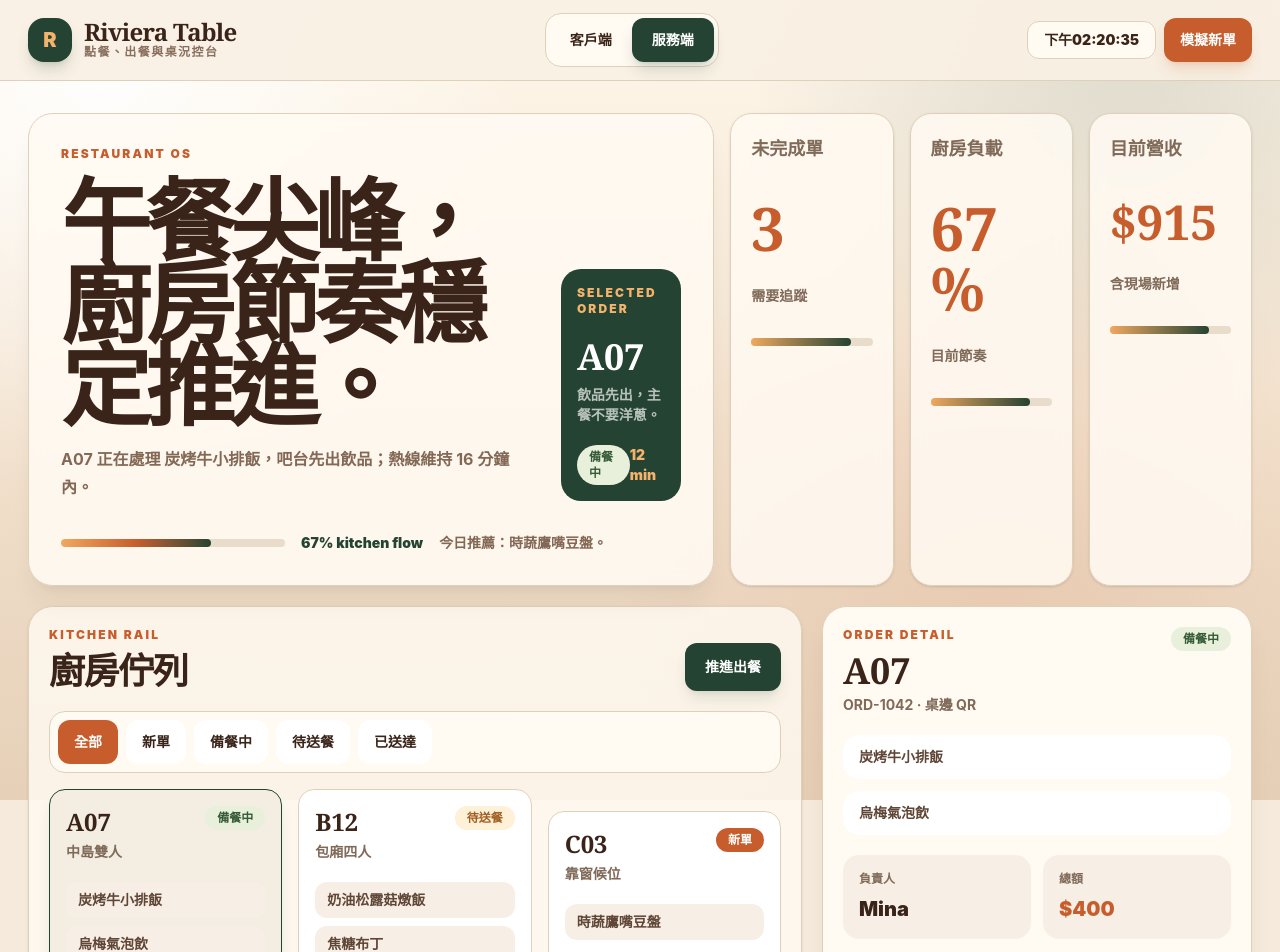
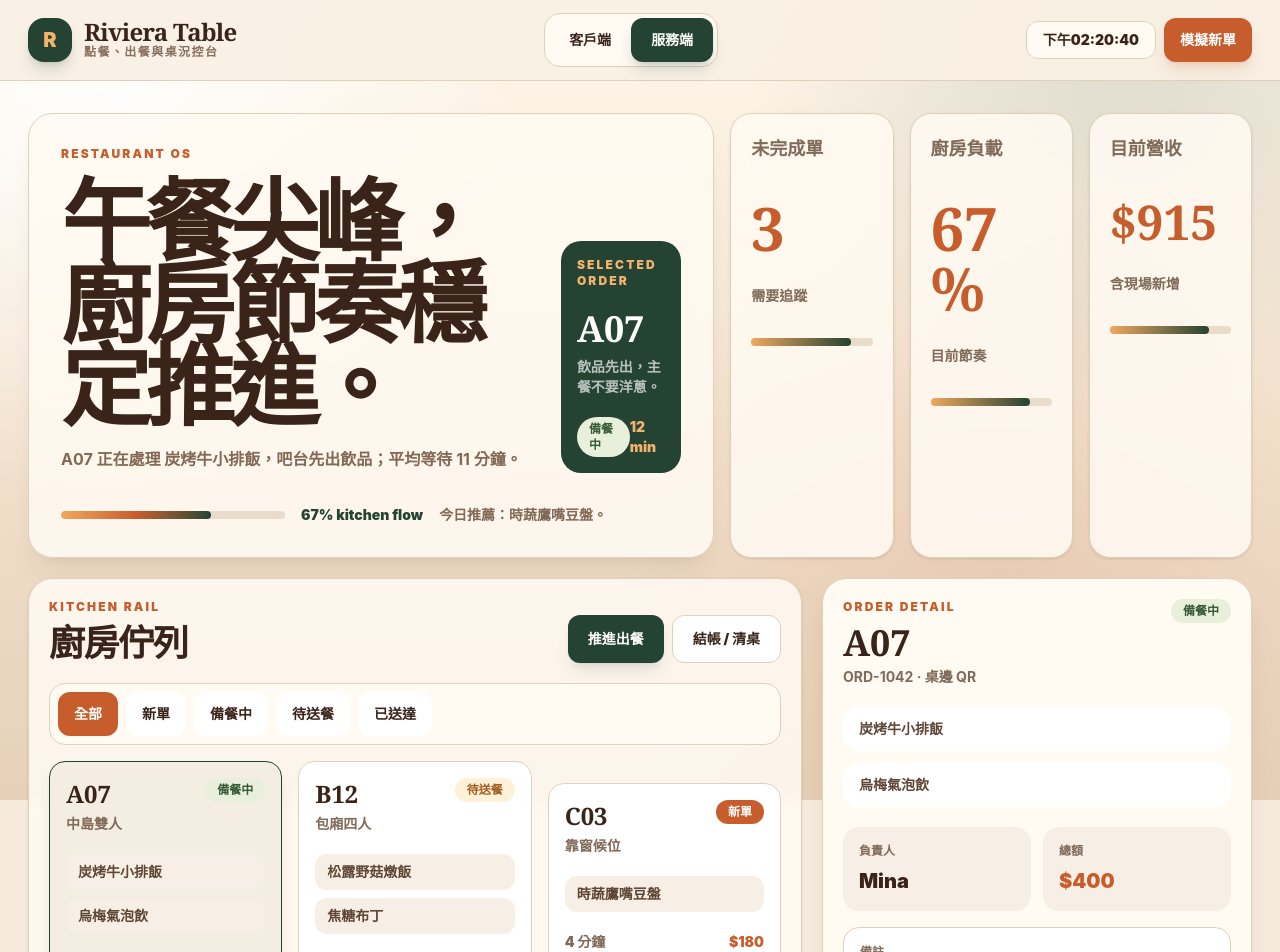
Before and after one commit to QingyuJin/qingyu-web-studio, a React (Vite) app: page /restaurant-ordering in a window 1280 px wide. Shown: the top 952 px of the page. Built offline with nearby package versions, Linux system fonts and the light colour scheme.

Commit message:
style: polish restaurant ordering demo

```diff
--- a/src/RestaurantOrdering.jsx
+++ b/src/RestaurantOrdering.jsx
@@ -1,4 +1,4 @@
-import { useMemo, useState } from "react"
+import { useEffect, useState } from "react"
 import { Link } from "react-router-dom"
 
 const MODES = ["客戶端", "服務端"]
@@ -13,18 +13,18 @@ const menuItems = [
     station: "熱線",
     time: "14 min",
     note: "範例圖片",
-    color: "from-[#d9c4a7] via-[#f4eadb] to-[#fffaf2]",
+    color: "from-[#d8c2a4] via-[#f5ead8] to-[#fffaf2]",
     tags: ["人氣", "可加飯"],
   },
   {
     id: "m2",
-    name: "奶油松露菇燉飯",
+    name: "松露野菇燉飯",
     price: 240,
     category: "主餐",
     station: "冷台",
     time: "12 min",
     note: "範例圖片",
-    color: "from-[#c9d5bc] via-[#f0ead7] to-[#fffaf2]",
+    color: "from-[#becfaf] via-[#eee7d3] to-[#fffaf2]",
     tags: ["素食", "濃郁"],
   },
   {
@@ -35,7 +35,7 @@ const menuItems = [
     station: "吧台",
     time: "4 min",
     note: "空圖片",
-    color: "from-[#d6e0dd] via-[#f2eee0] to-[#fffaf2]",
+    color: "from-[#cfdeda] via-[#f1eadc] to-[#fffaf2]",
     tags: ["冰飲", "先出"],
   },
   {
@@ -46,7 +46,7 @@ const menuItems = [
     station: "甜點",
     time: "6 min",
     note: "空圖片",
-    color: "from-[#e3b98d] via-[#f5dfc2] to-[#fffaf2]",
+    color: "from-[#e4b889] via-[#f6dfc0] to-[#fffaf2]",
     tags: ["飯後", "限量"],
   },
   {
@@ -57,7 +57,7 @@ const menuItems = [
     station: "冷台",
     time: "9 min",
     note: "範例圖片",
-    color: "from-[#bccda8] via-[#efe8d2] to-[#fffaf2]",
+    color: "from-[#b8caa3] via-[#eee6d1] to-[#fffaf2]",
     tags: ["清爽", "分享"],
   },
   {
@@ -68,7 +68,7 @@ const menuItems = [
     station: "炸台",
     time: "8 min",
     note: "空圖片",
-    color: "from-[#e0b46e] via-[#f7e3bb] to-[#fffaf2]",
+    color: "from-[#dfb06c] via-[#f7e2bb] to-[#fffaf2]",
     tags: ["小食", "熱賣"],
   },
 ]
@@ -92,7 +92,7 @@ const initialOrders = [
     guest: "包廂四人",
     status: "待送餐",
     channel: "服務員代點",
-    items: ["奶油松露菇燉飯", "焦糖布丁"],
+    items: ["松露野菇燉飯", "焦糖布丁"],
     total: 335,
     minutes: 18,
     staff: "Kai",
@@ -128,6 +128,14 @@ const stations = [
   ["甜點", 46, "飯後節奏"],
 ]
 
+function getTime() {
+  return new Intl.DateTimeFormat("zh-TW", {
+    hour: "2-digit",
+    minute: "2-digit",
+    second: "2-digit",
+  }).format(new Date())
+}
+
 function money(value) {
   return `$${value.toLocaleString("en-US")}`
 }
@@ -146,6 +154,10 @@ function statusTone(status) {
 
 function StatusBadge({ children }) {
   return <span className={`rounded-full px-3 py-1 text-xs font-black ${statusTone(children)}`}>{children}</span>
+}
+
+function ShellCard({ children, className = "" }) {
+  return <section className={`rounded-[1.55rem] border border-[#dfd0bc] bg-[#fffaf2]/88 shadow-sm backdrop-blur ${className}`}>{children}</section>
 }
 
 function Header({ mode, setMode, time, onAddOrder }) {
@@ -198,13 +210,24 @@ function Header({ mode, setMode, time, onAddOrder }) {
   )
 }
 
+function ToastBar({ message }) {
+  if (!message) return null
+
+  return (
+    <div className="fixed bottom-5 left-1/2 z-50 w-[min(92vw,520px)] -translate-x-1/2 rounded-2xl border border-[#dfd0bc] bg-[#244332] px-5 py-4 text-sm font-black text-white shadow-2xl shadow-[#244332]/25">
+      {message}
+    </div>
+  )
+}
+
 function HeroStatus({ orders, revenue, selectedOrder }) {
   const openOrders = orders.filter((order) => order.status !== "已送達").length
   const kitchenLoad = Math.min(99, orders.filter((order) => order.status === "備餐中").length * 13 + 54)
+  const avgWait = Math.round(orders.reduce((sum, order) => sum + order.minutes, 0) / Math.max(orders.length, 1))
 
   return (
     <section className="grid gap-4 xl:grid-cols-[1.25fr_0.95fr]">
-      <article className="overflow-hidden rounded-[1.55rem] border border-[#dfd0bc] bg-[#fffaf2]/90 p-6 shadow-xl shadow-[#3a2419]/6 backdrop-blur md:p-8">
+      <ShellCard className="overflow-hidden p-6 shadow-xl shadow-[#3a2419]/6 md:p-8">
         <div className="flex flex-col gap-7 lg:flex-row lg:items-end lg:justify-between">
           <div>
             <p className="text-xs font-black uppercase tracking-[0.18em] text-[#c75d2c]">Restaurant OS</p>
@@ -212,13 +235,13 @@ function HeroStatus({ orders, revenue, selectedOrder }) {
               午餐尖峰，廚房節奏穩定推進。
             </h1>
             <p className="mt-5 max-w-2xl text-sm font-bold leading-7 text-[#836855] md:text-base">
-              {selectedOrder.table} 正在處理 {selectedOrder.items[0]}，吧台先出飲品；熱線維持 16 分鐘內。
+              {selectedOrder.table} 正在處理 {selectedOrder.items[0]}，吧台先出飲品；平均等待 {avgWait} 分鐘。
             </p>
           </div>
           <div className="rounded-[1.25rem] bg-[#244332] p-4 text-white md:min-w-72">
             <p className="text-xs font-black uppercase tracking-[0.18em] text-[#f4b36d]">Selected Order</p>
             <p className="mt-5 font-serif text-4xl font-black">{selectedOrder.table}</p>
-            <p className="mt-2 text-sm font-bold text-white/68">{selectedOrder.note}</p>
+            <p className="mt-2 line-clamp-2 text-sm font-bold text-white/68">{selectedOrder.note}</p>
             <div className="mt-5 flex items-center justify-between">
               <StatusBadge>{selectedOrder.status}</StatusBadge>
               <span className="text-sm font-black text-[#f4b36d]">{selectedOrder.minutes} min</span>
@@ -232,7 +255,7 @@ function HeroStatus({ orders, revenue, selectedOrder }) {
           <p className="text-sm font-black text-[#244332]">{kitchenLoad}% kitchen flow</p>
           <p className="text-sm font-bold text-[#836855]">今日推薦：時蔬鷹嘴豆盤。</p>
         </div>
-      </article>
+      </ShellCard>
 
       <div className="grid gap-4 sm:grid-cols-3 xl:grid-cols-3">
         <Kpi title="未完成單" value={openOrders} note="需要追蹤" />
@@ -243,11 +266,11 @@ function HeroStatus({ orders, revenue, selectedOrder }) {
   )
 }
 
-function Kpi({ title, value, note, money = false }) {
+function Kpi({ title, value, note, money: moneyStyle = false }) {
   return (
     <article className="rounded-[1.35rem] border border-[#dfd0bc] bg-[#fffaf2]/88 p-5 shadow-sm backdrop-blur">
       <p className="font-serif text-lg font-black text-[#806a59]">{title}</p>
-      <p className={`mt-9 font-serif font-black leading-none text-[#c75d2c] ${money ? "text-5xl" : "text-6xl"}`}>{value}</p>
+      <p className={`mt-9 font-serif font-black leading-none text-[#c75d2c] ${moneyStyle ? "text-5xl" : "text-6xl"}`}>{value}</p>
       <p className="mt-7 text-sm font-black text-[#806a59]">{note}</p>
       <div className="mt-8 h-2 rounded-full bg-[#e9dccb]">
         <div className="h-full w-[82%] rounded-full bg-gradient-to-r from-[#f0a85f] to-[#244332]" />
@@ -256,8 +279,23 @@ function Kpi({ title, value, note, money = false }) {
   )
 }
 
+function QuantityControl({ value, onMinus, onPlus }) {
+  return (
+    <div className="flex items-center gap-2">
+      <button type="button" onClick={onMinus} className="grid h-8 w-8 place-items-center rounded-full border border-[#dfd0bc] bg-white text-sm font-black text-[#3a2419]">
+        -
+      </button>
+      <span className="w-5 text-center text-sm font-black text-[#3a2419]">{value}</span>
+      <button type="button" onClick={onPlus} className="grid h-8 w-8 place-items-center rounded-full bg-[#244332] text-sm font-black text-white">
+        +
+      </button>
+    </div>
+  )
+}
+
 function ClientView({ cart, setCart, submitted, onSubmit }) {
   const [category, setCategory] = useState("全部")
+  const [diningNote, setDiningNote] = useState("飲品先出，主餐正常。")
   const total = cart.reduce((sum, item) => sum + item.price * item.qty, 0)
   const visibleMenu = category === "全部" ? menuItems : menuItems.filter((item) => item.category === category || item.station === category)
   const categories = ["全部", "主餐", "飲品", "甜點", "熱線", "吧台"]
@@ -270,9 +308,17 @@ function ClientView({ cart, setCart, submitted, onSubmit }) {
     })
   }
 
+  function decreaseItem(item) {
+    setCart((current) =>
+      current
+        .map((entry) => (entry.id === item.id ? { ...entry, qty: entry.qty - 1 } : entry))
+        .filter((entry) => entry.qty > 0)
+    )
+  }
+
   return (
-    <section className="grid gap-5 xl:grid-cols-[1fr_390px]">
-      <div className="rounded-[1.55rem] border border-[#dfd0bc] bg-[#fffaf2]/82 p-5 shadow-sm">
+    <section className="grid gap-5 xl:grid-cols-[1fr_400px]">
+      <ShellCard className="p-5">
         <div className="flex flex-col gap-4 md:flex-row md:items-end md:justify-between">
           <div>
             <p className="text-xs font-black uppercase tracking-[0.18em] text-[#c75d2c]">Customer Menu</p>
@@ -297,8 +343,8 @@ function ClientView({ cart, setCart, submitted, onSubmit }) {
         <div className="mt-5 grid gap-4 md:grid-cols-2">
           {visibleMenu.map((item) => (
             <article key={item.id} className="rounded-[1.25rem] border border-[#dfd0bc] bg-white p-4 shadow-sm">
-              <div className={`grid aspect-[4/2.4] place-items-center rounded-2xl bg-gradient-to-br ${item.color}`}>
-                <div className="rounded-full bg-white/65 px-4 py-2 text-sm font-black text-[#806a59]">{item.note}</div>
+              <div className={`grid aspect-[4/2.35] place-items-center rounded-2xl bg-gradient-to-br ${item.color}`}>
+                <div className="rounded-full bg-white/70 px-4 py-2 text-sm font-black text-[#806a59]">{item.note}</div>
               </div>
               <div className="mt-4 flex items-start justify-between gap-3">
                 <div>
@@ -322,7 +368,7 @@ function ClientView({ cart, setCart, submitted, onSubmit }) {
             </article>
           ))}
         </div>
-      </div>
+      </ShellCard>
 
       <aside className="rounded-[1.55rem] border border-[#dfd0bc] bg-[#fffaf2] p-5 shadow-xl shadow-[#3a2419]/8">
         <p className="text-xs font-black uppercase tracking-[0.18em] text-[#c75d2c]">Cart</p>
@@ -333,23 +379,39 @@ function ClientView({ cart, setCart, submitted, onSubmit }) {
             <div className="rounded-2xl bg-[#f7efe5] p-4 text-sm font-bold text-[#806a59]">尚未加入餐點。</div>
           ) : (
             cart.map((item) => (
-              <div key={item.id} className="flex items-center justify-between rounded-2xl bg-white px-4 py-3">
+              <div key={item.id} className="rounded-2xl bg-white px-4 py-3">
+                <div className="flex items-center justify-between gap-3">
                   <div>
                     <p className="text-sm font-black text-[#3a2419]">{item.name}</p>
-                  <p className="text-xs font-bold text-[#806a59]">x {item.qty} · {item.station}</p>
+                    <p className="text-xs font-bold text-[#806a59]">
+                      {item.station} · ${item.price}
+                    </p>
                   </div>
                   <p className="font-black text-[#c75d2c]">${item.price * item.qty}</p>
+                </div>
+                <div className="mt-3 flex items-center justify-between">
+                  <QuantityControl value={item.qty} onMinus={() => decreaseItem(item)} onPlus={() => addItem(item)} />
+                  <span className="text-xs font-black text-[#806a59]">{item.time}</span>
+                </div>
               </div>
             ))
           )}
         </div>
+        <label className="mt-4 block">
+          <span className="text-xs font-black text-[#806a59]">桌邊備註</span>
+          <textarea
+            value={diningNote}
+            onChange={(event) => setDiningNote(event.target.value)}
+            className="mt-2 min-h-20 w-full rounded-2xl border border-[#dfd0bc] bg-white px-4 py-3 text-sm font-bold text-[#3a2419] outline-none focus:border-[#244332]"
+          />
+        </label>
         <div className="mt-5 flex items-center justify-between border-t border-[#dfd0bc] pt-5">
           <span className="text-sm font-black text-[#806a59]">小計</span>
           <span className="font-serif text-4xl font-black text-[#3a2419]">{money(total)}</span>
         </div>
         <button
           type="button"
-          onClick={onSubmit}
+          onClick={() => onSubmit(diningNote)}
           disabled={cart.length === 0}
           className="mt-5 min-h-12 w-full rounded-xl bg-[#c75d2c] text-sm font-black text-white shadow-lg shadow-[#c75d2c]/14 disabled:opacity-50"
         >
@@ -360,23 +422,28 @@ function ClientView({ cart, setCart, submitted, onSubmit }) {
   )
 }
 
-function ServiceView({ orders, selectedId, setSelectedId, onAdvance }) {
+function ServiceView({ orders, selectedId, setSelectedId, onAdvance, onSettle }) {
   const [filter, setFilter] = useState("全部")
   const shown = filter === "全部" ? orders : orders.filter((order) => order.status === filter)
-  const selected = orders.find((order) => order.id === selectedId) || orders[0]
+  const selected = orders.find((order) => order.id === selectedId) || orders[0] || initialOrders[0]
 
   return (
     <section className="grid gap-5 xl:grid-cols-[1fr_430px]">
       <div className="grid gap-5">
-        <div className="rounded-[1.55rem] border border-[#dfd0bc] bg-[#fffaf2]/82 p-5 shadow-sm">
+        <ShellCard className="p-5">
           <div className="flex flex-col gap-4 md:flex-row md:items-end md:justify-between">
             <div>
               <p className="text-xs font-black uppercase tracking-[0.18em] text-[#c75d2c]">Kitchen Rail</p>
               <h2 className="mt-2 font-serif text-4xl font-black tracking-[-0.04em] text-[#3a2419]">廚房佇列</h2>
             </div>
+            <div className="flex flex-col gap-2 sm:flex-row">
               <button type="button" onClick={onAdvance} className="min-h-12 rounded-xl bg-[#244332] px-5 text-sm font-black text-white shadow-lg shadow-[#244332]/12">
                 推進出餐
               </button>
+              <button type="button" onClick={onSettle} className="min-h-12 rounded-xl border border-[#dfd0bc] bg-white px-5 text-sm font-black text-[#3a2419]">
+                結帳 / 清桌
+              </button>
+            </div>
           </div>
 
           <div className="mt-5 flex gap-2 overflow-x-auto rounded-2xl border border-[#dfd0bc] bg-[#fffaf2] p-2">
@@ -393,7 +460,7 @@ function ServiceView({ orders, selectedId, setSelectedId, onAdvance }) {
           </div>
 
           <div className="mt-4 grid gap-4 md:grid-cols-2 xl:grid-cols-3">
-            {shown.map((order) => (
+            {shown.length > 0 ? shown.map((order) => (
               <button key={order.id} type="button" onClick={() => setSelectedId(order.id)} className="text-left">
                 <article className={`rounded-2xl border p-4 transition hover:-translate-y-0.5 ${selected.id === order.id ? "border-[#244332] bg-[#f3eee1] shadow-lg shadow-[#244332]/10" : "border-[#dfd0bc] bg-white"}`}>
                   <div className="flex items-start justify-between gap-3">
@@ -416,9 +483,13 @@ function ServiceView({ orders, selectedId, setSelectedId, onAdvance }) {
                   </div>
                 </article>
               </button>
-            ))}
+            )) : (
+              <div className="rounded-2xl border border-dashed border-[#dfd0bc] bg-white/70 p-6 text-sm font-black text-[#806a59] md:col-span-2 xl:col-span-3">
+                目前沒有符合篩選的訂單。可以切換狀態，或用「模擬新單」新增一筆。
               </div>
+            )}
           </div>
+        </ShellCard>
 
         <StationLoad />
       </div>
@@ -433,7 +504,7 @@ function ServiceView({ orders, selectedId, setSelectedId, onAdvance }) {
 
 function StationLoad() {
   return (
-    <section className="rounded-[1.55rem] border border-[#dfd0bc] bg-[#fffaf2]/82 p-5 shadow-sm">
+    <ShellCard className="p-5">
       <p className="text-xs font-black uppercase tracking-[0.18em] text-[#c75d2c]">Station Load</p>
       <h2 className="mt-2 font-serif text-3xl font-black text-[#3a2419]">出餐站別</h2>
       <div className="mt-5 grid gap-4 md:grid-cols-4">
@@ -448,7 +519,7 @@ function StationLoad() {
           </div>
         ))}
       </div>
-    </section>
+    </ShellCard>
   )
 }
 
@@ -459,7 +530,9 @@ function OrderDetail({ order }) {
         <div>
           <p className="text-xs font-black uppercase tracking-[0.18em] text-[#c75d2c]">Order Detail</p>
           <h2 className="mt-2 font-serif text-4xl font-black text-[#3a2419]">{order.table}</h2>
-          <p className="mt-1 text-sm font-bold text-[#806a59]">{order.id} · {order.channel}</p>
+          <p className="mt-1 text-sm font-bold text-[#806a59]">
+            {order.id} · {order.channel}
+          </p>
         </div>
         <StatusBadge>{order.status}</StatusBadge>
       </div>
@@ -515,16 +588,19 @@ function RestaurantOrdering() {
   const [selectedId, setSelectedId] = useState(initialOrders[0].id)
   const [cart, setCart] = useState([])
   const [submitted, setSubmitted] = useState(false)
+  const [time, setTime] = useState(getTime())
+  const [message, setMessage] = useState("")
 
-  const time = useMemo(
-    () =>
-      new Intl.DateTimeFormat("zh-TW", {
-        hour: "2-digit",
-        minute: "2-digit",
-        second: "2-digit",
-      }).format(new Date()),
-    []
-  )
+  useEffect(() => {
+    const timer = window.setInterval(() => setTime(getTime()), 1000)
+    return () => window.clearInterval(timer)
+  }, [])
+
+  useEffect(() => {
+    if (!message) return undefined
+    const timer = window.setTimeout(() => setMessage(""), 1800)
+    return () => window.clearTimeout(timer)
+  }, [message])
 
   const selectedOrder = orders.find((order) => order.id === selectedId) || orders[0]
   const revenue = orders.reduce((sum, order) => sum + order.total, 0) + cart.reduce((sum, item) => sum + item.price * item.qty, 0)
@@ -546,9 +622,10 @@ function RestaurantOrdering() {
     setOrders((current) => [newOrder, ...current])
     setSelectedId(newOrder.id)
     setMode("服務端")
+    setMessage("已新增一筆現場新單。")
   }
 
-  function submitCart() {
+  function submitCart(diningNote) {
     if (cart.length === 0) return
     const newOrder = {
       id: `ORD-${orders.length + 43}`,
@@ -560,21 +637,50 @@ function RestaurantOrdering() {
       total: cart.reduce((sum, item) => sum + item.price * item.qty, 0),
       minutes: 0,
       staff: "Mina",
-      note: "客戶端送出，確認後進入備餐。",
+      note: diningNote || "客戶端送出，確認後進入備餐。",
     }
     setOrders((current) => [newOrder, ...current])
     setSelectedId(newOrder.id)
+    setCart([])
     setSubmitted(true)
+    setMessage("桌邊點單已送到服務端。")
     window.setTimeout(() => setMode("服務端"), 650)
   }
 
   function advanceOrders() {
-    setOrders((current) =>
-      current.map((order) => {
-        if (order.id !== selectedId) return order
-        return { ...order, status: nextStatus(order.status), minutes: Math.max(0, order.minutes - 3) }
-      })
+    const current = selectedOrder
+    if (!current) {
+      setMessage("目前沒有可更新的訂單。")
+      return
+    }
+    const next = nextStatus(current.status)
+    setOrders((items) =>
+      items.map((order) =>
+        order.id === selectedId ? { ...order, status: next, minutes: Math.max(0, order.minutes - 3) } : order
       )
+    )
+    setMessage(`${current.table} 已更新為「${next}」。`)
+  }
+
+  function settleOrder() {
+    if (!selectedOrder) {
+      setOrders(initialOrders)
+      setSelectedId(initialOrders[0].id)
+      setMessage("已重置範例佇列。")
+      return
+    }
+
+    const nextOrders = orders.filter((order) => order.id !== selectedId)
+    if (nextOrders.length === 0) {
+      setOrders(initialOrders)
+      setSelectedId(initialOrders[0].id)
+      setMessage(`${selectedOrder.table} 已清桌，範例佇列已重置。`)
+      return
+    }
+
+    setOrders(nextOrders)
+    setSelectedId(nextOrders[0].id)
+    setMessage(`${selectedOrder.table} 已結帳並清桌。`)
   }
 
   return (
@@ -583,11 +689,11 @@ function RestaurantOrdering() {
       <div className="relative">
         <Header mode={mode} setMode={setMode} time={time} onAddOrder={addOrder} />
         <div className="mx-auto grid max-w-[1440px] gap-5 px-4 py-6 md:px-7 md:py-8">
-          <HeroStatus orders={orders} revenue={revenue} selectedOrder={selectedOrder} />
+          <HeroStatus orders={orders} revenue={revenue} selectedOrder={selectedOrder || initialOrders[0]} />
           {mode === "客戶端" ? (
             <ClientView cart={cart} setCart={setCart} submitted={submitted} onSubmit={submitCart} />
           ) : (
-            <ServiceView orders={orders} selectedId={selectedId} setSelectedId={setSelectedId} onAdvance={advanceOrders} />
+            <ServiceView orders={orders} selectedId={selectedId} setSelectedId={setSelectedId} onAdvance={advanceOrders} onSettle={settleOrder} />
           )}
           <div className="flex flex-col gap-3 rounded-[1.35rem] border border-[#dfd0bc] bg-[#fffaf2]/86 p-5 shadow-sm md:flex-row md:items-center md:justify-between">
             <div>
@@ -600,6 +706,7 @@ function RestaurantOrdering() {
           </div>
         </div>
       </div>
+      <ToastBar message={message} />
     </main>
   )
 }
```
Lines whose indentation alone changed are shown as unchanged.
